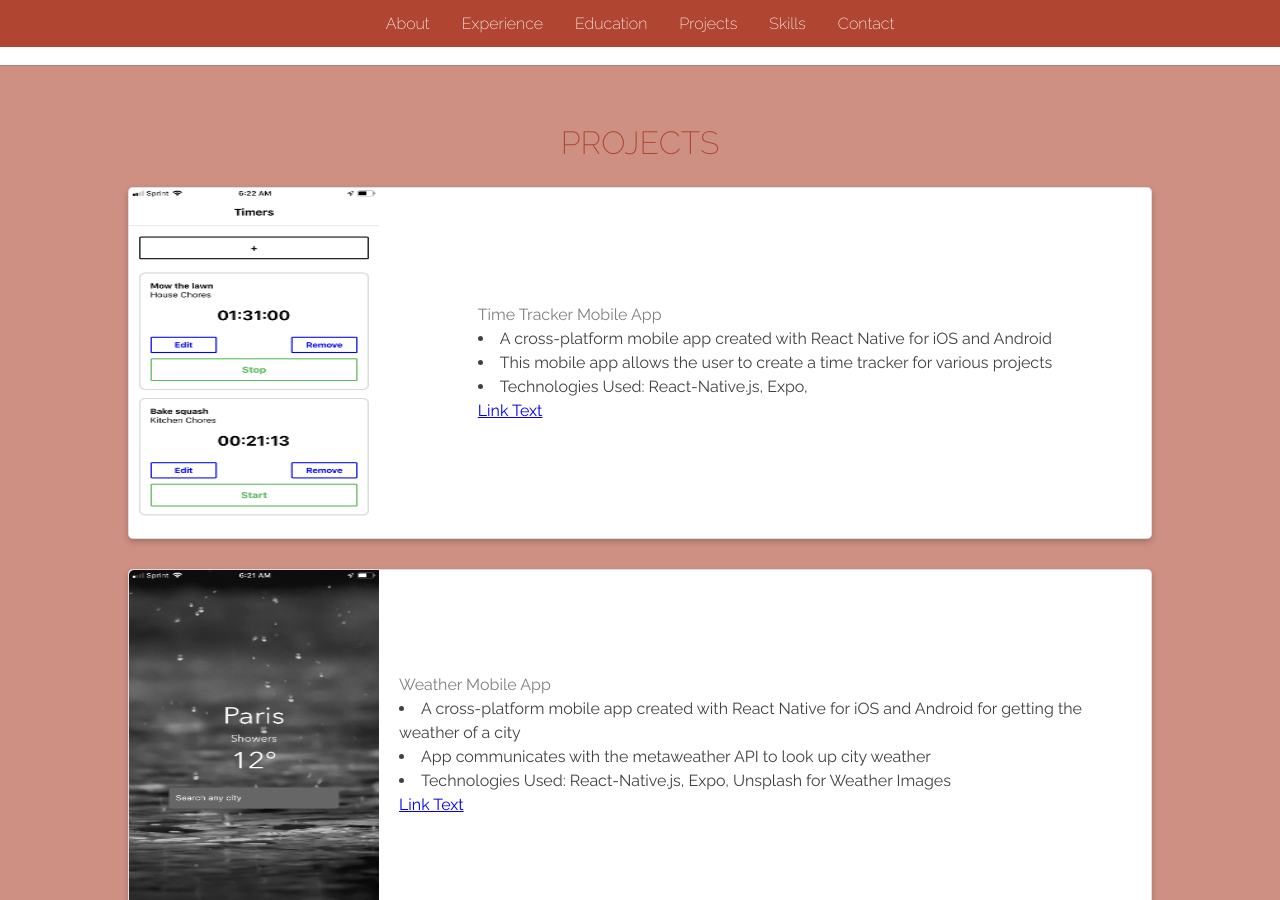
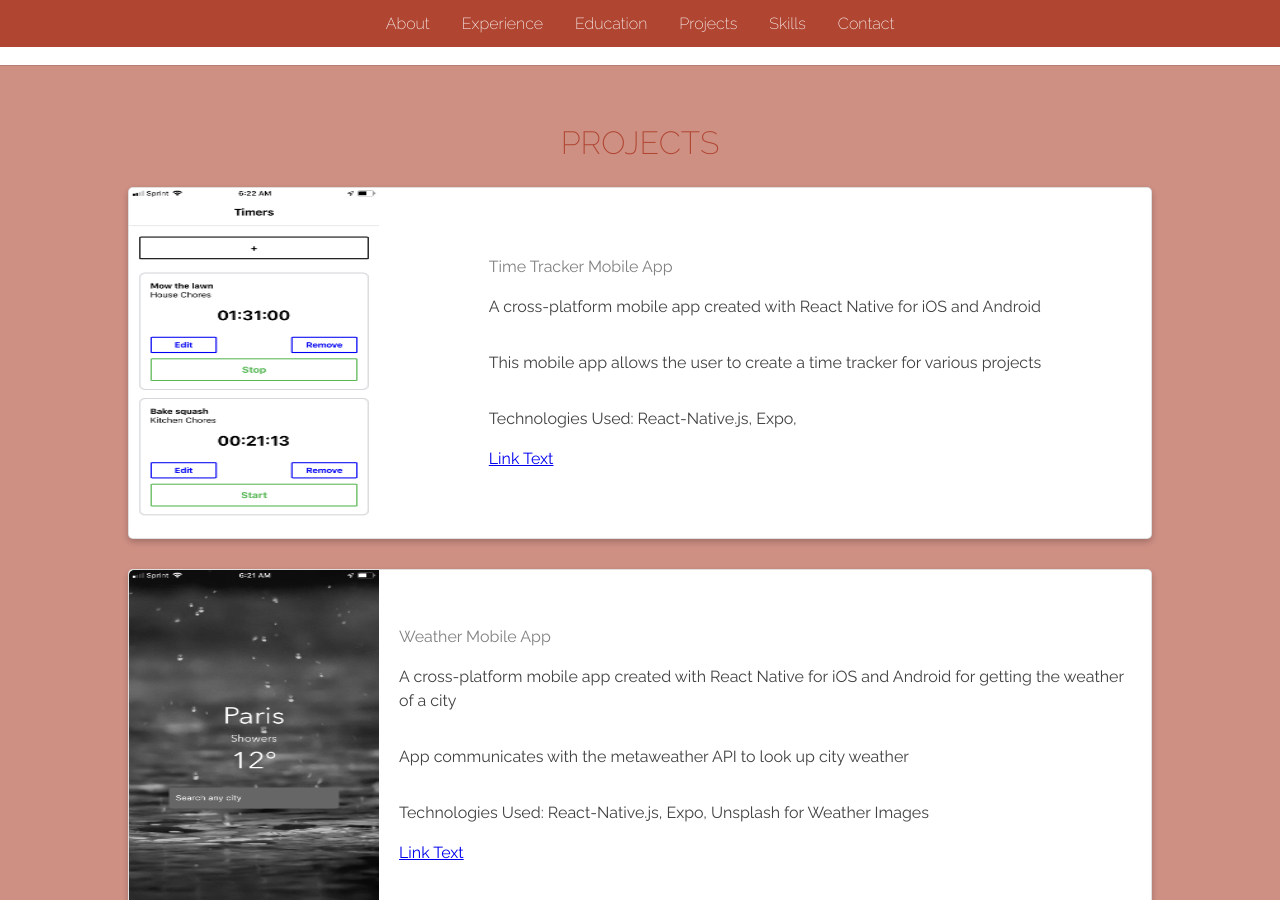
Before and after one commit to kunleAdeyinka/kunleAdeyinka.github.io, a Jekyll site: the page built from index.html, in a window 1280 px wide and 900 px high, scrolled down 2776 px. Built offline with Jekyll 4.4.1, drawn with Linux system fonts in a browser that asks for light colours; Markdown is read by kramdown in place of the engine named in the settings.

```diff
--- a/index.html
+++ b/index.html
@@ -203,9 +203,9 @@ title: Kunle Adeyinka, Home page
               </div>
               <div class="project-content">
                 <h4>Time Tracker Mobile App</h4>
-                <li>A cross-platform mobile app created with React Native for iOS and Android</li>
-                <li>This mobile app allows the user to create a time tracker for various projects</li>
-                <li>Technologies Used: React-Native.js, Expo, </li>
+                <p>A cross-platform mobile app created with React Native for iOS and Android</p>
+                <p>This mobile app allows the user to create a time tracker for various projects</p>
+                <p>Technologies Used: React-Native.js, Expo, </p>
                 <a href="#">Link Text</a>
               </div>
             </div>
@@ -216,9 +216,9 @@ title: Kunle Adeyinka, Home page
               </div>
               <div class="project-content">
                 <h4>Weather Mobile App</h4>
-                <li>A cross-platform mobile app created with React Native for iOS and Android for getting the weather of a city</li>
-                <li>App communicates with the metaweather API to look up city weather</li>
-                <li>Technologies Used: React-Native.js, Expo, Unsplash for Weather Images</li>
+                <p>A cross-platform mobile app created with React Native for iOS and Android for getting the weather of a city</p>
+                <p>App communicates with the metaweather API to look up city weather</p>
+                <p>Technologies Used: React-Native.js, Expo, Unsplash for Weather Images</p>
                 <a href="#">Link Text</a>
               </div>
             </div>
@@ -229,10 +229,10 @@ title: Kunle Adeyinka, Home page
               </div>
               <div class="project-content">
                 <h4>Survey Mailer Application</h4>
-                <li>A web application that allows users (businesses, individuals) to send out surveys to various clients via email</li>
-                <li>Users can signup to the service via the Google accounts and pay for each survey to be sent via Stripe</li>
-                <li>Users can construct the contents of the survey on the site and send them via SendGrid's API</li>
-                <li>Technologies Used: React.js, Node.js, Express.js, Material Design, Passport.js, Stripe API, Google OAth API, SendGrig API, MLab, Heroku</li>
+                <p>A web application that allows users (businesses, individuals) to send out surveys to various clients via email</p>
+                <p>Users can signup to the service via the Google accounts and pay for each survey to be sent via Stripe</p>
+                <p>Users can construct the contents of the survey on the site and send them via SendGrid's API</p>
+                <p>Technologies Used: React.js, Node.js, Express.js, Material Design, Passport.js, Stripe API, Google OAth API, SendGrig API, MLab, Heroku</p>
                 <a href="https://morning-dawn-31583.herokuapp.com">Link</a>
               </div>
             </div>
@@ -243,11 +243,11 @@ title: Kunle Adeyinka, Home page
               </div>
               <div class="project-content">
                 <h4>User Service API</h4>
-                <ul>
-                  <li>A User Service API for a mobile or web application that handles user services</li>
-                  <li>API allows users to register, login and authenticates users for various tasks</li>
-                  <li>Technologies Used: Java, Spring Boot, Spring Web, Spring Security, Tomcat, MySQL, AWS EC2</li>
-                </ul>
+
+                  <p>A User Service API for a mobile or web application that handles user services</p>
+                  <p>API allows users to register, login and authenticates users for various tasks</p>
+                  <p>Technologies Used: Java, Spring Boot, Spring Web, Spring Security, Tomcat, MySQL, AWS EC2</p>
+
                 <a href="http://ec2-34-204-88-236.compute-1.amazonaws.com:8080/mobile-app-ws/users/login">Link</a>
               </div>
             </div>
@@ -258,12 +258,12 @@ title: Kunle Adeyinka, Home page
               </div>
               <div class="project-content">
                 <h4>MarioFlow Project Worklfow</h4>
-                <li>A Project Management Application for a fictional game company with notifications</li>
-                <li>User can Sign up and Login to the application</li>
-                <li>User can create projects that are visible to all users</li>
-                <li>User can view the details of other projects</li>
-                <li>Users get notifications when a new project has been created</li>
-                <li>Technologies Used: React.js, React-Router, Redux, Firebase hosting, Firebase Notifications, Firebase Database </li>
+                <p>A Project Management Application for a fictional game company with notifications</p>
+                <p>User can Sign up and Login to the application</p>
+                <p>User can create projects that are visible to all users</p>
+                <p>User can view the details of other projects</p>
+                <p>Users get notifications when a new project has been created</p>
+                <p>Technologies Used: React.js, React-Router, Redux, Firebase hosting, Firebase Notifications, Firebase Database </p>
                 <a href="https://marioflowdb.firebaseapp.com">Link</a>
               </div>
             </div>
@@ -274,12 +274,12 @@ title: Kunle Adeyinka, Home page
               </div>
               <div class="project-content">
                 <h4>React Github Battle</h4>
-                <li>A basic React app hosted on Firbase that pings the github api for profiles and determines whose profile wins</li>
-                <li>User can view latest popluar repos on github</li>
-                <li>User can battle two github profiles by entering the profile names</li>
-                <li>User can reset a profile to enter a new profile to battle</li>
-                <li>User can view the results of each battle on a new screen with basic information on each profile</li>
-                <li>Technologies Used: React.js, React-Router, Firebase, Github API</li>
+                <p>A basic React app hosted on Firbase that pings the github api for profiles and determines whose profile wins</p>
+                <p>User can view latest popluar repos on github</p>
+                <p>User can battle two github profiles by entering the profile names</p>
+                <p>User can reset a profile to enter a new profile to battle</p>
+                <p>User can view the results of each battle on a new screen with basic information on each profile</p>
+                <p>Technologies Used: React.js, React-Router, Firebase, Github API</p>
                 <a href="https://github-battle-e9c7c.firebaseapp.com/">Link</a>
               </div>
             </div>
@@ -290,10 +290,10 @@ title: Kunle Adeyinka, Home page
               </div>
               <div class="project-content">
                 <h4>URL Shortner Mircroservice</h4>
-                <li>User can pass a URL as a parameter and I will receive a shortened URL in the JSON response.</li>
-                <li>If User passes an invalid URL that doesn't follow the valid http://www.example.com format, the JSON response will contain an error instead.</li>
-                <li>When I visit that shortened URL, it will redirect me to my original link.</li>
-                <li>Technologies Used: Node.js, Express, Mongoose, Glitch, MLab</li>
+                <p>User can pass a URL as a parameter and I will receive a shortened URL in the JSON response.</p>
+                <p>If User passes an invalid URL that doesn't follow the valid http://www.example.com format, the JSON response will contain an error instead.</p>
+                <p>When I visit that shortened URL, it will redirect me to my original link.</p>
+                <p>Technologies Used: Node.js, Express, Mongoose, Glitch, MLab</p>
                 <a href="https://fast-nylon.glitch.me/">Link</a>
               </div>
             </div>
@@ -304,12 +304,12 @@ title: Kunle Adeyinka, Home page
               </div>
               <div class="project-content">
                 <h4>File Upload Mircroservice</h4>
-                <ul>
-                  <li>This is a full stack JavaScript api written in NodeJS and express that gives a file size in bytes within the JSON response</li>
-                  <li>Users can submit a Form Data object that includes a file upload.</li>
-                  <li>Users When submitting something, will receive the file size in bytes within the JSON response</li>
-                  <li>Technologies Used: Node.js, Express, Mongoose, Multer, Glitch, MLab</li>
-                </ul>
+
+                  <p>This is a full stack JavaScript api written in NodeJS and express that gives a file size in bytes within the JSON response</p>
+                  <p>Users can submit a Form Data object that includes a file upload.</p>
+                  <p>Users When submitting something, will receive the file size in bytes within the JSON response</p>
+                  <p>Technologies Used: Node.js, Express, Mongoose, Multer, Glitch, MLab</p>
+
                 <a href="https://glory-squid.glitch.me/">Link</a>
               </div>
             </div>
@@ -320,13 +320,13 @@ title: Kunle Adeyinka, Home page
               </div>
               <div class="project-content">
                 <h4>Image Search Abstraction Layer Mircroservice</h4>
-                <ul>
-                  <li>This is a full stack JavaScript api written in NodeJS that allows you to search for images</li>
-                  <li>Developed the API such that a user can get the image URLs,alt text and page urls for a set of images relating to a given search string.</li>
-                  <li>Users can paginate through the responses by adding a ?offset=2 parameter to the URL.</li>
-                  <li>User can get a list of the most recently submitted search strings.</li>
-                  <li>Technologies Used: Node.js, Express, Mongoose, Google-Images API, Glitch, MLab</li>
-                </ul>
+
+                  <p>This is a full stack JavaScript api written in NodeJS that allows you to search for images</p>
+                  <p>Developed the API such that a user can get the image URLs,alt text and page urls for a set of images relating to a given search string.</p>
+                  <p>Users can paginate through the responses by adding a ?offset=2 parameter to the URL.</p>
+                  <p>User can get a list of the most recently submitted search strings.</p>
+                  <p>Technologies Used: Node.js, Express, Mongoose, Google-Images API, Glitch, MLab</p>
+
                 <a href="https://spiky-freeze.glitch.me/">Link</a>
               </div>
             </div>
```
